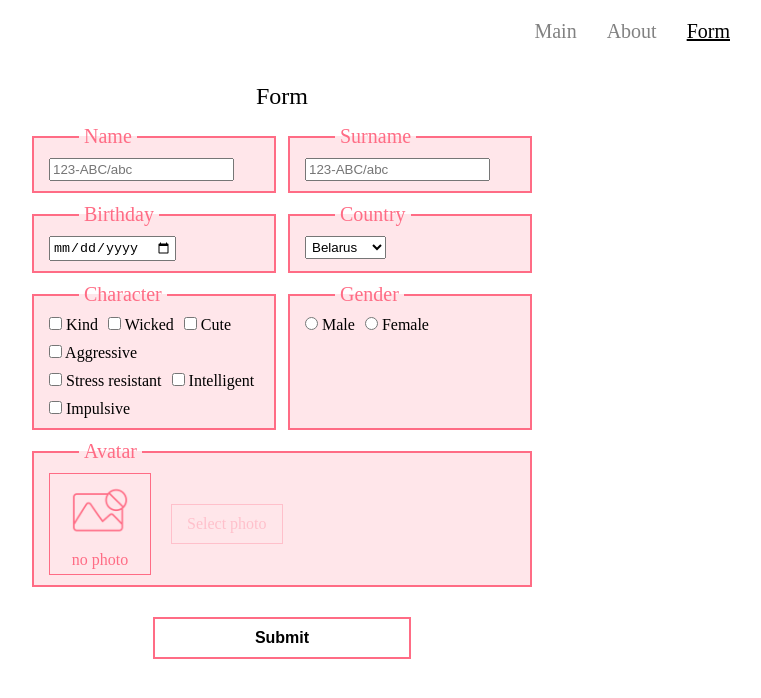
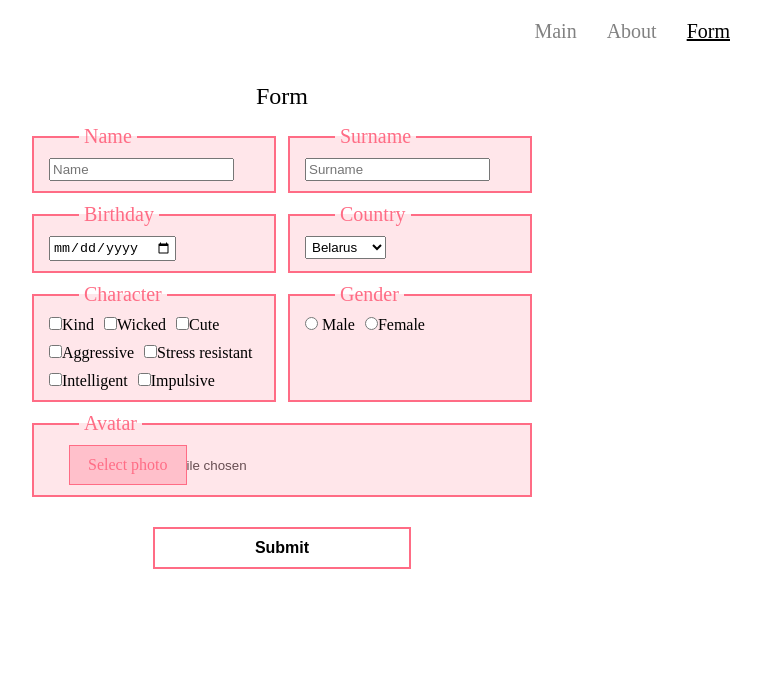
Before and after one commit to Daryaisme/rss-react, a React (Vite) app in the folder react-components/: page /form in a window 1280 px wide. Shown: the top 698 px of the page, without its empty margins (358-1119 px from the left). Built offline with nearby package versions, Linux system fonts and the light colour scheme.

Commit message:
feat: add refs

```diff
--- a/react-components/src/routes/form/Form.module.css
+++ b/react-components/src/routes/form/Form.module.css
@@ -56,36 +56,20 @@ input[type = submit]:hover {
   width: 100%;
 }
 .avatar input {
-  width: 1px;
+  position: absolute;
+  margin-left: 20px;
   z-index: -1;
-  opacity: 0;
 }
 .avatar label {
   margin-left: 20px;
-  padding: 10px 15px;
-  border: 1px #ffc0cb solid;
+  padding: 10px 18px;
+  background: #ffc0cb;
+  border: 1px #ff6c85 solid;
   cursor: pointer;
-  color: #ffc0cb;
+  color: #ff6c85;
 }
 .avatar label:hover {
-  color: #ff6c85;
-  border-color: #ff6c85;
+  color: #000000;
+  border-color: #000000;
   transition: all 0.3s ease-in-out;
 }
-.photo {
-  display: flex;
-  flex-direction: column;
-  justify-content: space-around;
-  align-items: center;
-  overflow: hidden;
-  width: 100px;
-  height: 100px;
-  border: 1px #ff6c85 solid;
-  margin: 0;
-}
-.photo img {
-  height: 60px;
-}
-.photo p {
-  color: #ff6c85;
-}
--- a/react-components/src/routes/form/Form.tsx
+++ b/react-components/src/routes/form/Form.tsx
@@ -1,28 +1,73 @@
 import styles from './Form.module.css';
-import React from 'react';
+import React, { createRef, Key } from 'react';
 import no_photo from '../../images/no-photo.png';
+import { cardType } from '../../types';
 
-class Form extends React.Component {
+type FormState = {
+  cards: cardType[];
+};
+
+class Form extends React.Component<object, FormState> {
+  constructor(props: object) {
+    super(props);
+
+    this.state = {
+      cards: [],
+    };
+  }
+
+  nameRef = createRef<HTMLInputElement>();
+  surnameRef = createRef<HTMLInputElement>();
+  birthdayRef = createRef<HTMLInputElement>();
+  countryRef = createRef<HTMLSelectElement>();
+  characterRef = createRef<HTMLFieldSetElement>();
+  genderRef = createRef<HTMLInputElement>();
+  imageRef = createRef<HTMLInputElement>();
+
+  handleSubmit = (e: React.MouseEvent<HTMLFormElement>): void => {
+    e.preventDefault();
+
+    const checkboxes = Array.from(this.characterRef.current?.children as HTMLCollection)
+      .filter((el) => el.tagName === 'DIV')
+      .map((el) => Array.from(el.children as HTMLCollection)[0])
+      .filter((input) => (input as HTMLInputElement).checked)
+      .map((input) => (input as HTMLInputElement).defaultValue);
+
+    const file = this.imageRef?.current?.files;
+
+    const card: cardType = {
+      name: this.nameRef.current?.value as string,
+      surname: this.surnameRef.current?.value as string,
+      birthday: this.birthdayRef.current?.value as string,
+      country: this.countryRef.current?.value as string,
+      character: checkboxes,
+      gender: this.genderRef.current?.value as string,
+      photoImg: file ? URL.createObjectURL(file[0]) : '',
+    };
+
+    this.setState({ cards: [...this.state.cards, card] });
+  };
+
   render() {
     return (
       <div className={styles.container}>
         <p className={styles.title}> Form </p>
-        <form action="#">
+        <form action="#" onSubmit={this.handleSubmit}>
           <fieldset>
             <legend> Name </legend>
-            <input type="text" pattern="[0-9]{3}-[A-Z]{3}/[a-z]{3}" placeholder="123-ABC/abc" />
+            <input type="text" placeholder="Name" ref={this.nameRef} />
           </fieldset>
           <fieldset>
             <legend> Surname </legend>
-            <input type="text" pattern="[0-9]{3}-[A-Z]{3}/[a-z]{3}" placeholder="123-ABC/abc" />
+            <input type="text" placeholder="Surname" ref={this.surnameRef} />
           </fieldset>
           <fieldset>
             <legend> Birthday </legend>
-            <input type="date" />
+            <input type="date" ref={this.birthdayRef} />
           </fieldset>
           <fieldset>
             <legend> Country </legend>
-            <select>
+            <select ref={this.countryRef}>
               <option> Belarus </option>
               <option> Russia </option>
               <option> Poland </option>
@@ -30,47 +75,51 @@ class Form extends React.Component {
               <option> Ukraine </option>
             </select>
           </fieldset>
-          <fieldset className={styles.list}>
+          <fieldset className={styles.list} ref={this.characterRef}>
             <legend> Character </legend>
             <div>
-              <input type="checkbox" /> Kind
+              <input type="checkbox" defaultValue="Kind" />
+              Kind
             </div>
             <div>
-              <input type="checkbox" /> Wicked
+              <input type="checkbox" defaultValue="Wicked" />
+              Wicked
             </div>
             <div>
-              <input type="checkbox" /> Cute
+              <input type="checkbox" defaultValue="Cute" />
+              Cute
             </div>
             <div>
-              <input type="checkbox" /> Aggressive
+              <input type="checkbox" defaultValue="Aggressive" />
+              Aggressive
             </div>
             <div>
-              <input type="checkbox" /> Stress resistant
+              <input type="checkbox" defaultValue="Stress resistant" />
+              Stress resistant
             </div>
             <div>
-              <input type="checkbox" /> Intelligent
+              <input type="checkbox" defaultValue="Intelligent" />
+              Intelligent
             </div>
             <div>
-              <input type="checkbox" /> Impulsive
+              <input type="checkbox" defaultValue="Impulsive" />
+              Impulsive
             </div>
           </fieldset>
           <fieldset className={styles.list}>
             <legend> Gender </legend>
             <div>
-              <input type="radio" name="gender" /> Male
+              <input type="radio" name="gender" defaultValue="Male" ref={this.genderRef} /> Male
             </div>
             <div>
-              <input type="radio" name="gender" /> Female
+              <input type="radio" name="gender" defaultValue="Female" ref={this.genderRef} />
+              Female
             </div>
           </fieldset>
           <fieldset className={styles.avatar}>
             <legend> Avatar </legend>
-            <div className={styles.photo}>
-              <img src={no_photo} />
-              <p>no photo</p>
-            </div>
             <label htmlFor="file">Select photo</label>
-            <input type="file" id="file" />
+            <input ref={this.imageRef} type="file" id="file" />
           </fieldset>
           <input type="submit" value="Submit" />
         </form>
```
Also changed, not shown: react-components/src/types.tsx (+10 -0 lines), react-components/src/images/no-photo.png (deleted).
